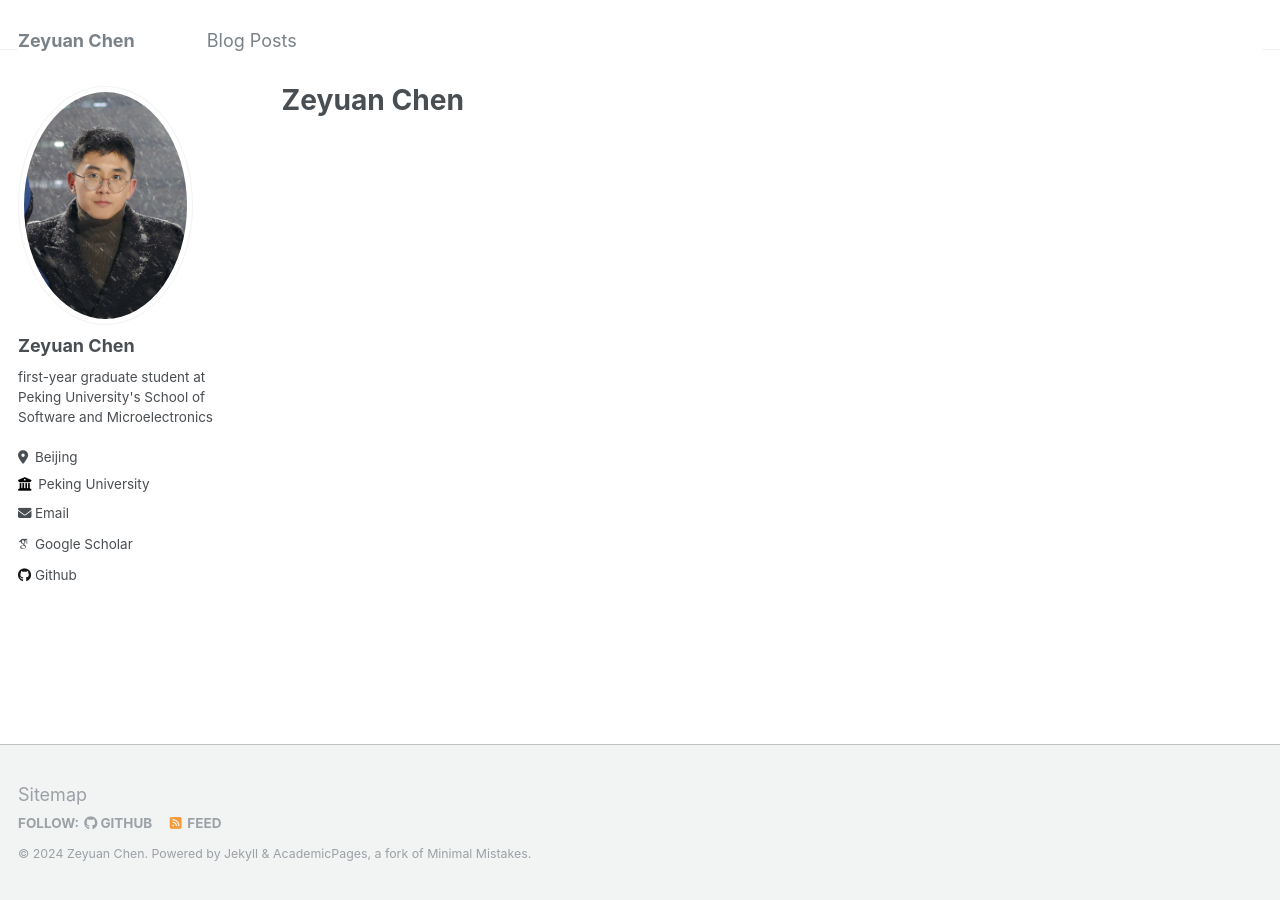
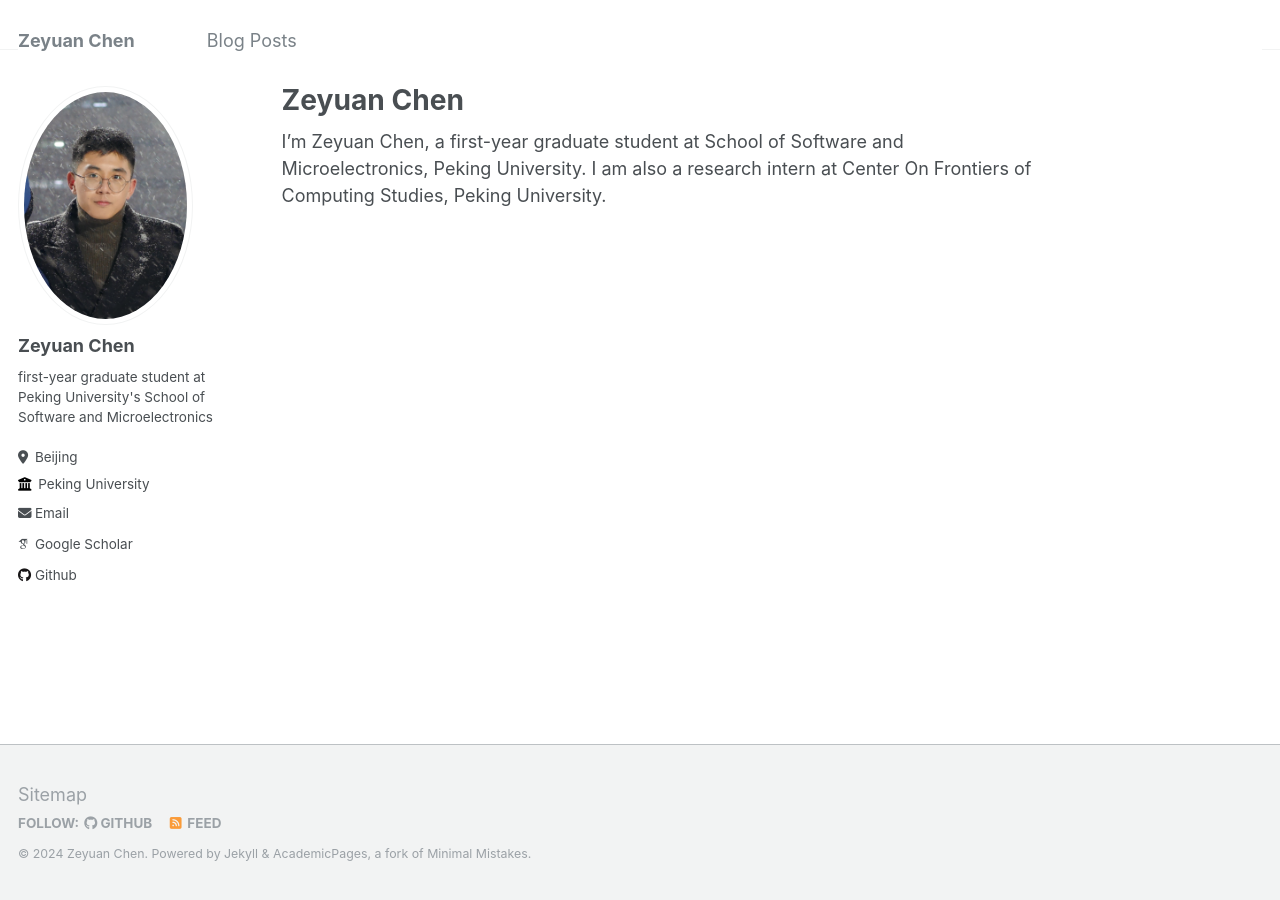
Before and after one commit to chenzyn/chenzyn.github.io, a Jekyll site: the page built from _pages/about.md, in a window 1280 px wide. Built offline with Jekyll 4.4.1, drawn with Linux system fonts in a browser that asks for light colours; some web fonts are replaced.

Commit message:
Update about.md

```diff
--- a/_pages/about.md
+++ b/_pages/about.md
@@ -6,3 +6,5 @@ redirect_from:
   - /about/
   - /about.html
 ---
+
+I'm Zeyuan Chen, a first-year graduate student at School of Software and Microelectronics, Peking University. I am also a research intern at Center On Frontiers of Computing Studies, Peking University.
```
